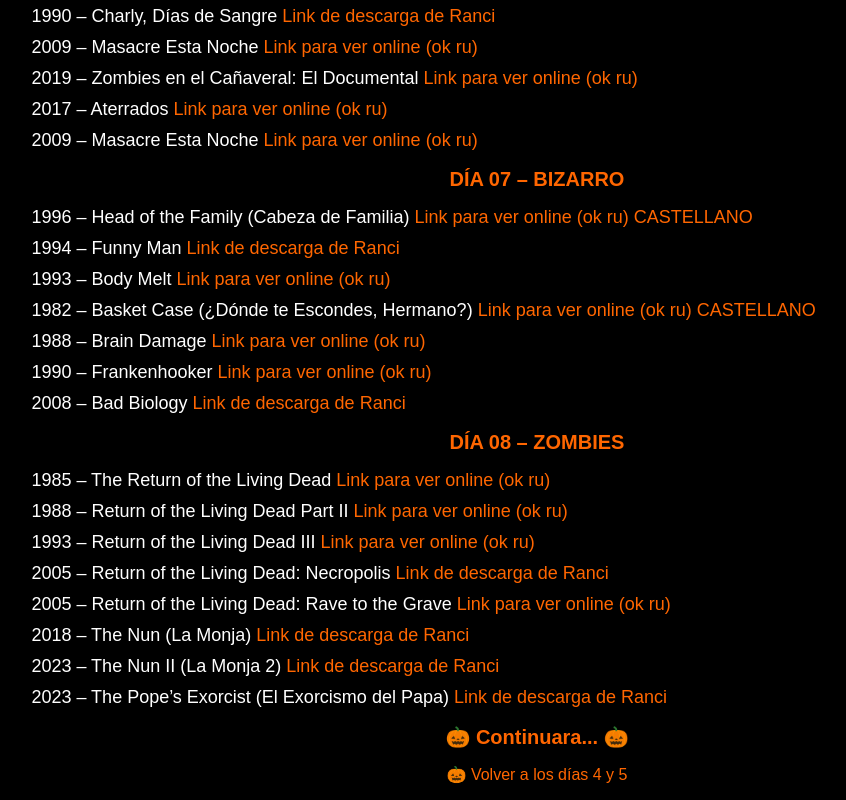
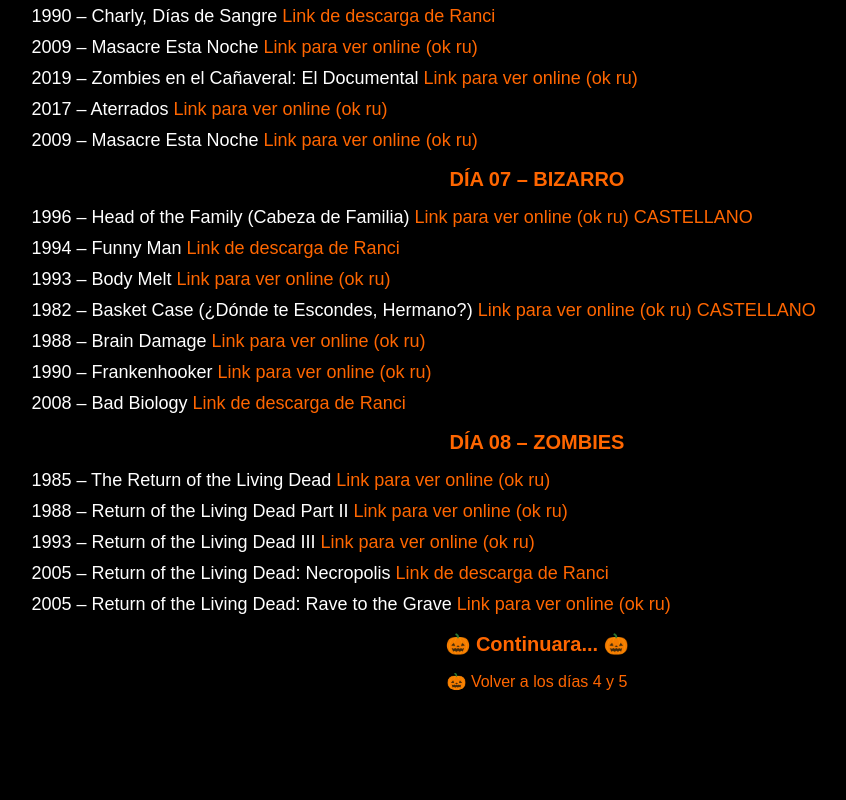
Before and after one commit to fedelpx/31pedacitosdeterror, a plain HTML site: page index5.html in a window 1280 px wide. Shown: the part 449-1249 px from the top of the page, without its empty margins (103-949 px from the left). After the commit the page ends 1156 px from the top, so only its background shows below. Drawn offline with Linux system fonts and the light colour scheme.

Commit message:
correccion dia 8

```diff
--- a/index5.html
+++ b/index5.html
@@ -39,9 +39,6 @@
         <li class="halloween-list-item">1993 – Return of the Living Dead III<a class="halloween-link" href="https://ok.ru/video/5281677380182"> Link para ver online (ok ru) </a></li>
         <li class="halloween-list-item">2005 – Return of the Living Dead: Necropolis<a class="halloween-link" href="https://www.mediafire.com/file/o0wpab78y3dxjpx/2005_-_Return_of_the_Living_Dead_Necropolis.mkv/file"> Link de descarga de Ranci </a></li>
         <li class="halloween-list-item">2005 – Return of the Living Dead: Rave to the Grave<a class="halloween-link" href="https://ok.ru/video/275775162900"> Link para ver online (ok ru) </a></li>
-        <li class="halloween-list-item">2018 – The Nun (La Monja)<a class="halloween-link" href="https://www.mediafire.com/file/rjpx3tlez9ihgz2/2018_-_The_Nun.mkv/file"> Link de descarga de Ranci </a></li>
-        <li class="halloween-list-item">2023 – The Nun II (La Monja 2)<a class="halloween-link" href="https://www.mediafire.com/file/sc0nzxbi9d33iau/2023_-_The_Nun_II.mkv/file"> Link de descarga de Ranci </a></li>
-        <li class="halloween-list-item">2023 – The Pope’s Exorcist (El Exorcismo del Papa)<a class="halloween-link" href="https://www.mediafire.com/file/74uhl4m2rpxgdot/2023_-_The_Pope%27s_Exorcist.mkv/file"> Link de descarga de Ranci </a></li>
 
 
 
```
